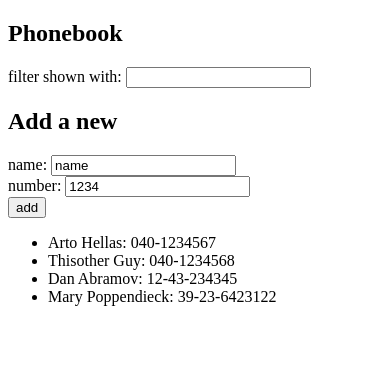
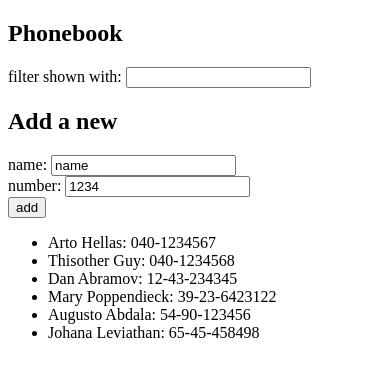
Before and after one commit to augustoabdala/FullStackOpen-Part2, a React (Create React App) app in the folder phonebook/: page / in a window 390 px wide. Shown: the top 376 px of the page. Built offline with nearby package versions, Linux system fonts and the light colour scheme; data requests are answered from the project's data file.

Commit message:
Phonebook step7

```diff
--- a/phonebook/db.json
+++ b/phonebook/db.json
@@ -19,6 +19,16 @@
       "id": 4,
       "name": "Mary Poppendieck",
       "num": "39-23-6423122"
+    },
+    {
+      "id": 5,
+      "name": "Augusto Abdala",
+      "num": "54-90-123456"
+    },
+    {
+      "id": 6,
+      "name": "Johana Leviathan",
+      "num": "65-45-458498"
     }
   ]
 }
--- a/phonebook/src/App.js
+++ b/phonebook/src/App.js
@@ -6,7 +6,7 @@ import Form from './components/Form'
 import Filter from './components/Filter'
 
 const App = () => {
-  const [persons, setPersons] = useState([[],[]])
+  const [persons, setPersons] = useState([[], []])
   const [newName, setNewName] = useState('name')
   const [newNum, setNewNum] = useState('1234')
 
@@ -22,7 +22,7 @@ const App = () => {
     event.preventDefault()
 
     const obj = {
-      id: persons.length + 1,
+      id: persons[0].length + 1,
       name: newName,
       num: newNum
     }
@@ -33,9 +33,16 @@ const App = () => {
 
         const newArray = [persons[0].concat(obj), persons[1].concat(obj)]
 
-        setPersons(newArray)
-        setNewNum('')
-        setNewName('')
+        axios
+          .post('http://localhost:3001/phones', obj)
+          .then(response => {
+            console.log(response)
+            setPersons(newArray)
+            setNewNum('')
+            setNewName('')
+          })
+
+
 
       } else
         (
@@ -89,7 +96,7 @@ const App = () => {
       <h2>Add a new</h2>
 
       <Form addContact={addContact} handleNameChange={handleNameChange}
-      handleNumChange={handleNumChange} newNum={newNum} newName={newName}/>
+        handleNumChange={handleNumChange} newNum={newNum} newName={newName} />
 
       <Numbers search={persons[1]} />
 
```
Lines whose indentation alone changed are shown as unchanged.
